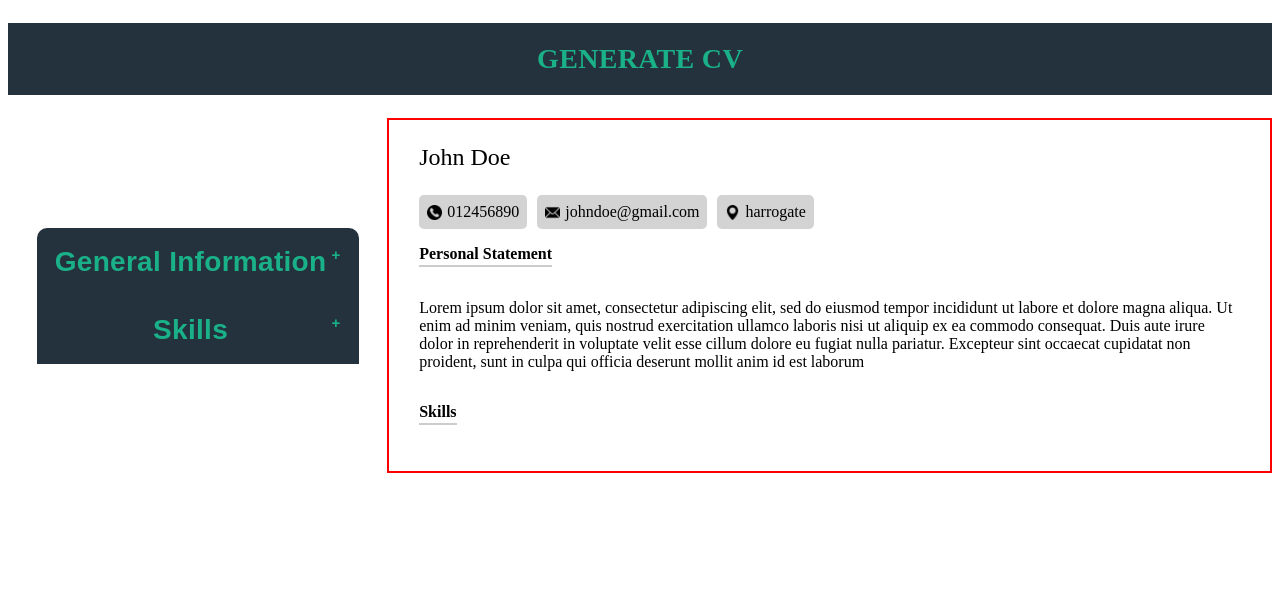
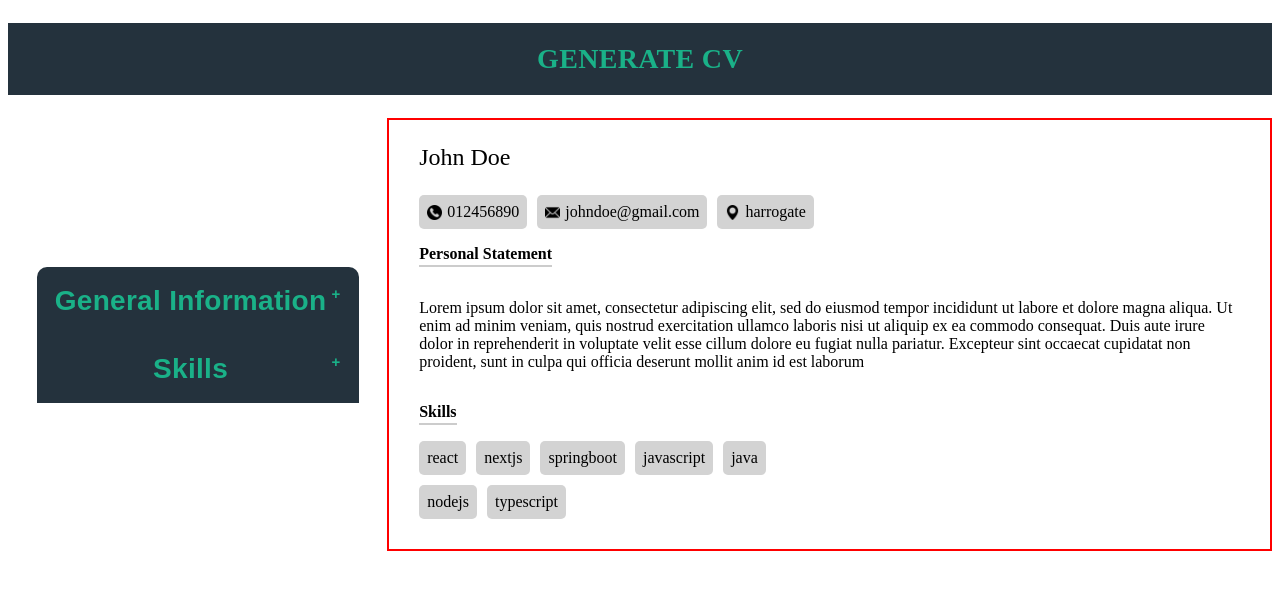
Before and after one commit to Simba-Ndewere/cv-application, a React (Vite) app: page / in a window 1280 px wide. Shown: the top 590 px of the page. Built offline with nearby package versions, Linux system fonts and the light colour scheme.

Commit message:
render list to jsx

```diff
--- a/src/App.jsx
+++ b/src/App.jsx
@@ -9,7 +9,7 @@ import SkillsCV from './components/output/SkillsCV.jsx';
 
     const [navWidth, setNavWidth] = useState('0%');
     const [generalInformation, setGeneralInfo] = useState({ fullName: 'John Doe', email: 'johndoe@gmail.com', phoneNumber: '012456890', address: 'harrogate', personalStatement: 'Lorem ipsum dolor sit amet, consectetur adipiscing elit, sed do eiusmod tempor incididunt ut labore et dolore magna aliqua. Ut enim ad minim veniam, quis nostrud exercitation ullamco laboris nisi ut aliquip ex ea commodo consequat. Duis aute irure dolor in reprehenderit in voluptate velit esse cillum dolore eu fugiat nulla pariatur. Excepteur sint occaecat cupidatat non proident, sunt in culpa qui officia deserunt mollit anim id est laborum' });
-    const [skils, setSkills] = useState(['react', 'nextjs', 'springboot', 'javascript', 'java', 'nodejs', 'typescript']);
+    const [skills, setSkills] = useState(['react', 'nextjs', 'springboot', 'javascript', 'java', 'nodejs', 'typescript']);
 
     return (
       <>
@@ -31,7 +31,9 @@ import SkillsCV from './components/output/SkillsCV.jsx';
             <GeneralInformationCV
               generalInfo={generalInformation}
             />
-            <SkillsCV />
+            <SkillsCV
+              defaultSkills={skills}
+            />
           </div>
 
         </div>
--- a/src/components/input/Skills.jsx
+++ b/src/components/input/Skills.jsx
@@ -4,6 +4,7 @@ import { useState } from 'react';
 function Skills({ setSkills }) {
 
     const [collapsible, openCollapsible] = useState(false);
+
     function handleSubmit(formData) {
     }
 
--- a/src/components/output/SkillsCV.jsx
+++ b/src/components/output/SkillsCV.jsx
@@ -1,7 +1,16 @@
-function SkillsCV() {
+import '../../styles/SkillsCV.css'
+
+function SkillsCV({ defaultSkills }) {
     return (
         <div className="generalContainerCV">
             <p className='titleCV'>Skills</p>
+            <div className='skillsCVContainer'>
+                {defaultSkills.map((skill) => {
+                    return <div className='skillIndividual'>
+                        {skill}
+                    </div>
+                })}
+            </div>
         </div>
 
     )
--- a/src/styles/Skills.css
+++ b/src/styles/Skills.css
@@ -32,6 +32,8 @@
     content: "-";
 }
 
+
+
 @media (min-width: 1000px) {
     .general {
         width: 100%;
--- /dev/null
+++ b/src/styles/SkillsCV.css
@@ -0,0 +1,16 @@
+.skillsCVContainer {
+    display: flex;
+    width: 50%;
+    gap: 10px;
+    flex-wrap: wrap;
+}
+
+.skillIndividual {
+    background-color: lightgray;
+    border-radius: 5px;
+    padding: 0.5em;
+    display: flex;
+    gap: 5px;
+    align-items: center;
+    justify-content: center;
+}
```
